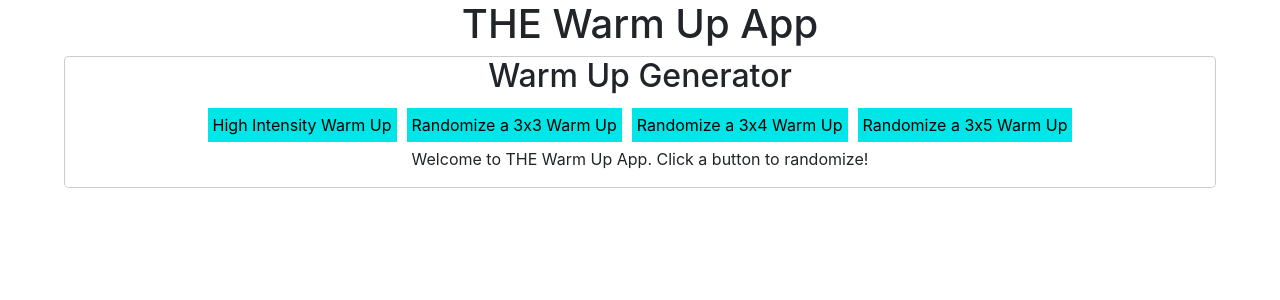
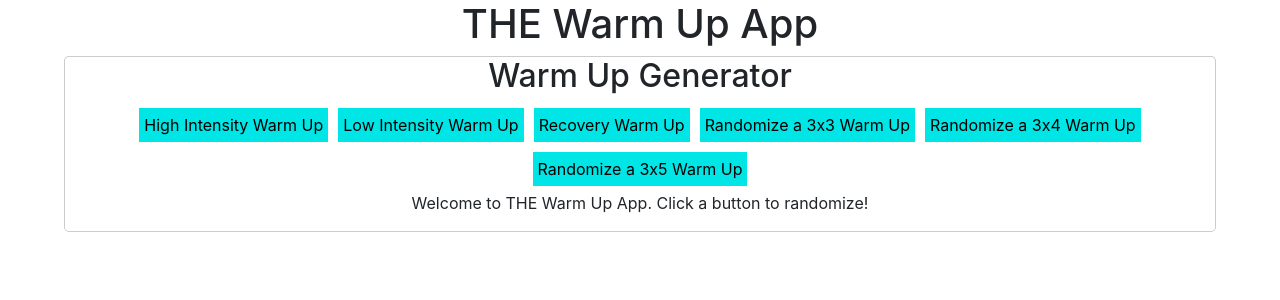
Before and after one commit to bneighbs6/warm-up-app, a React (Create React App) app: page / in a window 1280 px wide. Shown: the top 300 px of the page. Built offline with nearby package versions, Linux system fonts and the light colour scheme.

Commit message:
Add recovery, low intensity warm ups

```diff
--- a/src/components/WarmUpGenerator.jsx
+++ b/src/components/WarmUpGenerator.jsx
@@ -1,5 +1,5 @@
 import React, { useState } from "react";
-import { generateThreeByThreeWarmUp, generateThreeByFourWarmUp, generateThreeByFiveWarmUp, generateHighIntensityWarmUp } from "../randomGenerator";
+import { generateThreeByThreeWarmUp, generateThreeByFourWarmUp, generateThreeByFiveWarmUp, generateHighIntensityWarmUp, generateLowIntensityWarmUp, generateRecoveryWarmUp } from "../randomGenerator";
 import WarmUpCard from "./WarmUpCard";
 import { Modal } from "react-bootstrap";
 
@@ -9,19 +9,19 @@ function WarmUpGenerator() {
 
     // Randomizes a 3x5 warm up
     const handleFiveRandomize = () => {
-        setExercises(generateThreeByFiveWarmUp());
+        setExercises(generateThreeByFiveWarmUp()); // Set exercises = to the result of generateThreeByFiveWarmUp()
         toggleBold('five');
     };
 
     // Randomizes a 3x4 warm up
     const handleFourRandomize = () => {
-        setExercises(generateThreeByFourWarmUp());
+        setExercises(generateThreeByFourWarmUp()); // Set exercises = to the result of generateThreeByFourWarmUp()
         toggleBold('four');
     };
 
     // Randomizes a 3x3 warm up
     const handleThreeRandomize = () => {
-        setExercises(generateThreeByThreeWarmUp());
+        setExercises(generateThreeByThreeWarmUp()); // Set exercises = to the result of generateThreeByThreeWarmUp()
         toggleBold('three');
     };
 
@@ -31,8 +31,18 @@ function WarmUpGenerator() {
     };
 
     const handleHighIntensityWarmUpClick = () => {
-        setExercises(generateHighIntensityWarmUp()); // Set exercises to the array
+        setExercises(generateHighIntensityWarmUp()); // Set exercises = to the result of generateHighIntensityWarmUP()
         setBoldButton("highIntensity");
+    }
+
+    const handleLowIntensityWarmUpClick = () => {
+      setExercises(generateLowIntensityWarmUp()); // Set exercises = to the result of generateLowIntensityWarmUP()
+      toggleBold("lowIntensity");
+    }
+
+    const handleRecoveryWarmUpClick = () => {
+      setExercises(generateRecoveryWarmUp()); // Set exercises = to the result of generateRecoveryWarmUP();
+      toggleBold("recovery")
     }
 
     return (
@@ -50,6 +60,25 @@ function WarmUpGenerator() {
               }}
             >
               High Intensity Warm Up
+            </button>
+            <button
+            className="warmUpButton"
+            onClick={handleLowIntensityWarmUpClick}
+            style={{
+              fontWeight: boldButton === "lowIntensity" ? "bold" : "normal",
+              border: boldButton === "lowIntensity" ? "5px solid black" : "none",
+            }}
+            >Low Intensity Warm Up
+            </button>
+            <button
+            className="warmUpButton"
+            onClick={handleRecoveryWarmUpClick}
+            style={{
+              fontWeight: boldButton === "recovery" ? "bold" : "normal",
+              border: boldButton === "recovery" ? "5px solid black" : "none",
+            }}
+            >
+              Recovery Warm Up
             </button>
             <button
               className="warmUpButton"
--- a/src/randomGenerator.js
+++ b/src/randomGenerator.js
@@ -89,6 +89,7 @@ function generateLowIntensityWarmUp() {
     return warmUp;
 }
 
+// Returns Recovery Warm Up array as an Objects
 function generateRecoveryWarmUp() {
     const warmUp = {
         "Recovery": recoveryWarmUp.map((exercise, category) => ({
```
